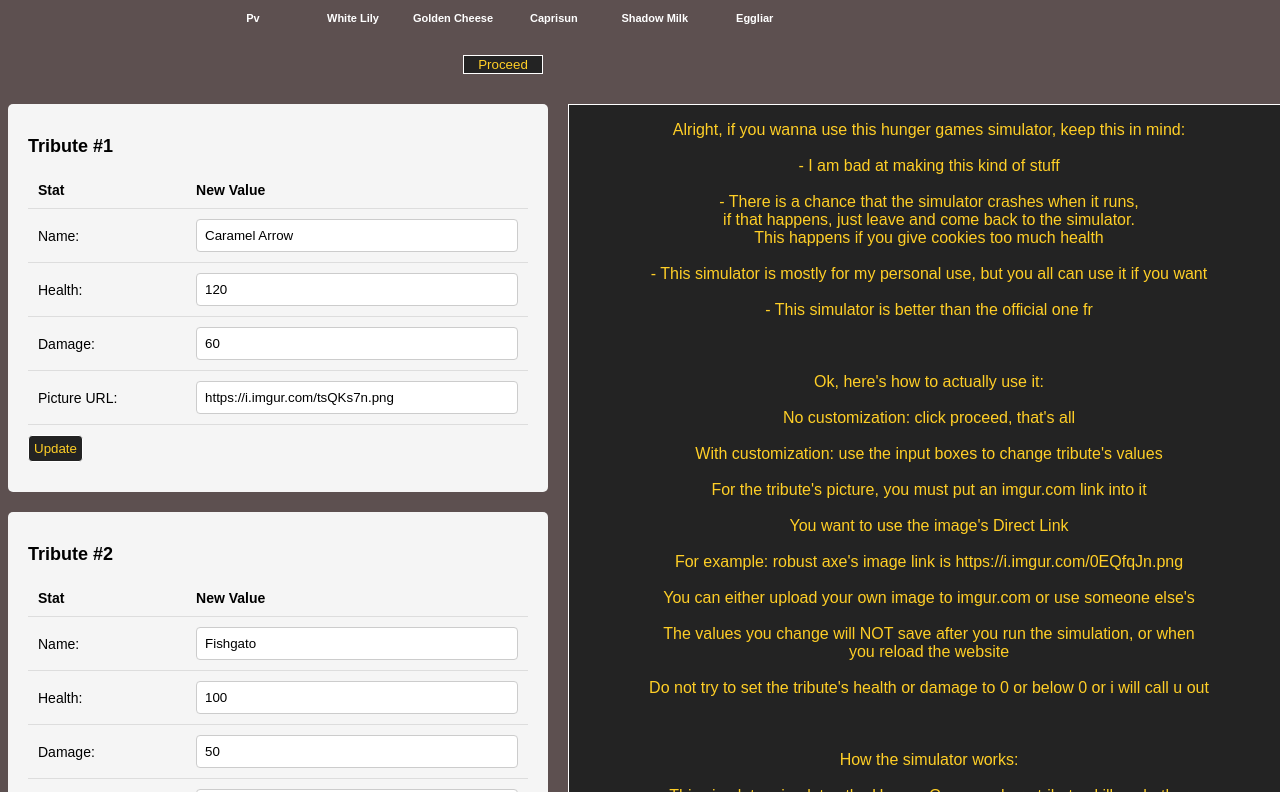
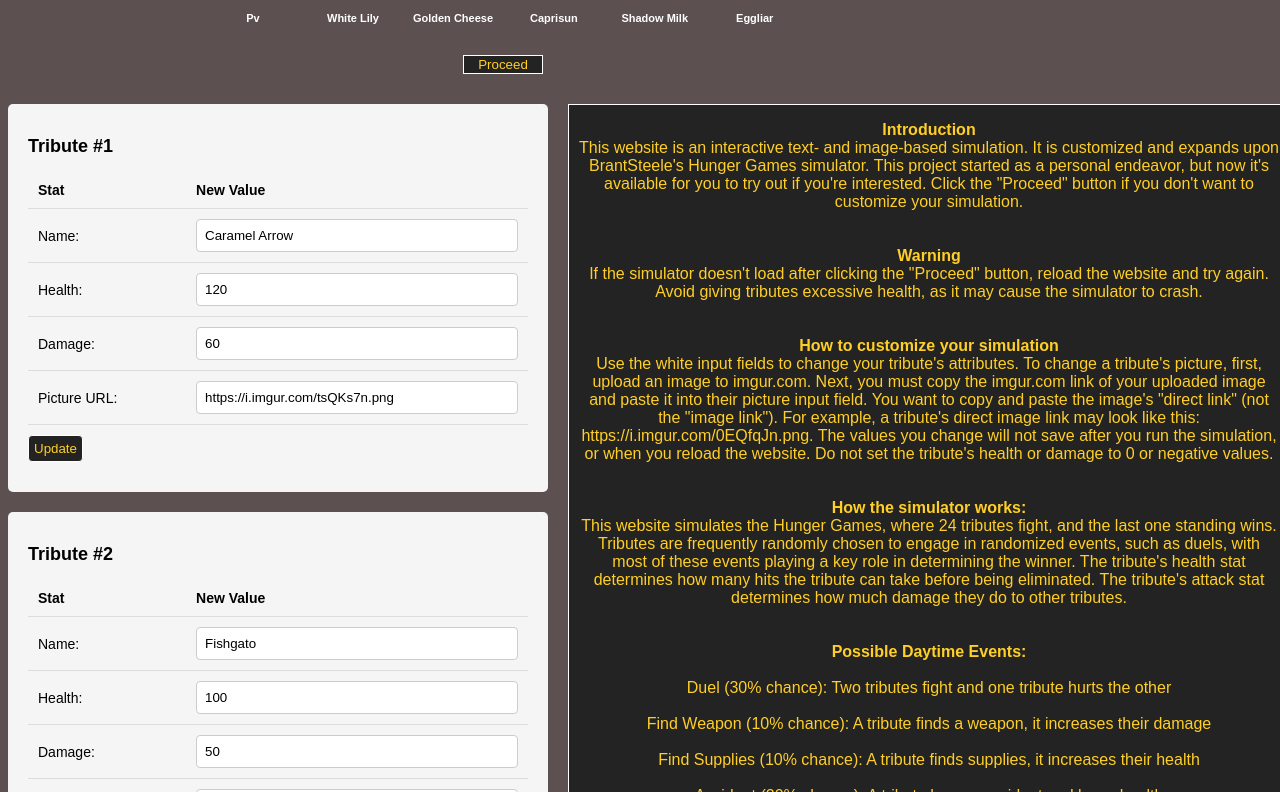
Before and after one commit to cherroh/CrkHungerGames-Professional, a React (Vite) app: page / in a window 1280 px wide. Shown: the part 728-1520 px from the top of the page. Built offline with nearby package versions, Linux system fonts and the light colour scheme; the HTML template or start-up script is replaced by a standard one.

Commit message:
update website tutorial

```diff
--- a/src/App.tsx
+++ b/src/App.tsx
@@ -38,85 +38,55 @@ function App(): React.ReactElement {
       {phase === 'reaping' && <button onClick={beginSimulation} className="proceed-button">Proceed</button>}
       {phase === 'reaping' && (
         <div className="info-box">
-          <p> {/*this long wall of text is the description of the website, it teaches them how to use it, it also displays extra information*/}
-            Alright, if you wanna use this hunger games simulator, keep this in mind:<br />
-            <br />
-            - I am bad at making this kind of stuff<br />
-            <br />
-            - There is a chance that the simulator crashes when it runs,<br />
-            if that happens, just leave and come back to the simulator.<br />
-            This happens if you give cookies too much health<br />
-            <br />
-            - This simulator is mostly for my personal use, but you all can use it if you want<br />
-            <br />
-            - This simulator is better than the official one fr<br />
+          <p> {/*this teaches the user how to use the website*/}
+            <b>Introduction</b><br />
+            This website is an interactive text- and image-based simulation. It is customized and expands upon BrantSteele's Hunger Games simulator.
+            This project started as a personal endeavor, but now it's available for you to try out if you're interested.
+            Click the "Proceed" button if you don't want to customize your simulation.<br />
             <br />
             <br />
-            <br />
-            Ok, here's how to actually use it: <br />
-            <br />
-            No customization: click proceed, that's all<br />
-            <br />
-            With customization: use the input boxes to change tribute's values<br />
-            <br />
-            For the tribute's picture, you must put an imgur.com link into it<br />
-            <br />
-            You want to use the image's Direct Link<br />
-            <br />
-            For example: robust axe's image link is https://i.imgur.com/0EQfqJn.png<br />
-            <br />
-            You can either upload your own image to imgur.com or use someone else's<br />
-            <br />
-            The values you change will NOT save after you run the simulation, or when<br />
-            you reload the website<br />
-            <br />
-            Do not try to set the tribute's health or damage to 0 or below 0 or i will call u out<br />
+            <b>Warning</b><br />
+            If the simulator doesn't load after clicking the "Proceed" button, reload the website and try again.
+            Avoid giving tributes excessive health, as it may cause the simulator to crash. <br />
             <br />
             <br />
-            <br />
-            How the simulator works:<br />
-            <br />
-            This simulator simulates the Hunger Games, where tributes kill eachother<br />
-            <br />
-            The last tribute standing wins<br />
-            <br />
-            The tribute's health stat determines how many hits the tribute can take<br />
-            <br />
-            It also determines how many accidents the tribute can get into before dying<br />
-            <br />
-            The tribute's attack stat determines how much damage they do to other tributes<br />
-            <br />
-            Tributes participate in events (like fights) very often, and most of these events<br />
-            DO have an impact on the simulation<br />
-            <br />
-            The tributes that participate in events are chosen randomly<br />
+            <b>How to customize your simulation</b><br />
+            Use the white input fields to change your tribute's attributes.
+            To change a tribute's picture, first, upload an image to imgur.com.
+            Next, you must copy the imgur.com link of your uploaded image and paste it into their picture input field.
+            You want to copy and paste the image's "direct link" (not the "image link").
+            For example, a tribute's direct image link may look like this: https://i.imgur.com/0EQfqJn.png.
+            The values you change will not save after you run the simulation, or when you reload the website.
+            Do not set the tribute's health or damage to 0 or negative values.<br />
             <br />
             <br />
+            <b>How the simulator works:</b><br />
+            This website simulates the Hunger Games, where 24 tributes fight, and the last one standing wins.
+            Tributes are frequently randomly chosen to engage in randomized events, such as duels, with most of these events playing a key role in determining the winner.
+            The tribute's health stat determines how many hits the tribute can take before being eliminated.
+            The tribute's attack stat determines how much damage they do to other tributes.<br />
             <br />
-            Possible Events (Daytime):<br />
             <br />
-            Duel (30% chance): Two tributes fight, one tribute hurts the other, they might or<br />
-            might not kill them<br />
+            <b>Possible Daytime Events:</b><br />
+            <br />
+            Duel (30% chance): Two tributes fight and one tribute hurts the other<br />
             <br />
             Find Weapon (10% chance): A tribute finds a weapon, it increases their damage<br />
             <br />
             Find Supplies (10% chance): A tribute finds supplies, it increases their health<br />
             <br />
-            Taunt (10% chance): One tribute taunts another tribute, this does absolutely nothing<br />
-            but its good for my videos<br />
+            Accident (20% chance): A tribute has an accident and loses health<br />
             <br />
-            Accident (20% chance): A tribute gets in an accident and hurts themself, they might die<br />
+            Steal (10% chance): A tribute steals from another tribute's belongings, lowering the victim's damage<br />
             <br />
-            Steal (10% chance): A tribute steals from another tribute's belongings, lowering their damage<br />
+            Taunt (10% chance): One tribute taunts another tribute, but doesn't impact the outcome of the simulation<br />
             <br />
-            Events that do nothing (10% chance): A tribute does something that has no impact on the simulation.<br />
-            Hey it makes things more realistic alright?<br />
+            Events that do nothing (10% chance): Neutral events that don't impact the outcome of the simulation<br />
             <br />
             <br />
+            <b>Possible Nighttime Events:</b><br />
             <br />
-            Possible Events (Nighttime):<br />
-            <br />
-            Sleep (10% chance): These are mostly nightmares, which makes things more realistic<br />
+            Sleep (10% chance): Tributes must sleep<br />
             <br />
             Duel (25% chance)<br />
             <br />
@@ -124,22 +94,22 @@ function App(): React.ReactElement {
             <br />
             Find Supplies (5% chance)<br />
             <br />
-            Taunt (10% chance)<br />
-            <br />
             Accident (15% chance)<br />
             <br />
             Steal (20% chance)<br />
             <br />
+            Taunt (10% chance)<br />
+            <br />
             Events that do nothing (10% chance)<br />
             <br />
             <br />
+            <b>Possible Bloodbath/Feast Events:</b><br />
             <br />
-            Possible Events (Bloodbath/Feast):<br />
+            Each tribute will experience one of these outcomes.
+            The bloodbath occurs once at the beginning of the simulation, just like in the Hunger Games.
+            After the bloodbath, feasts occur about every 3 days.<br />
             <br />
-            Every single tribute will have one of these outcomes, if they don't die before it happens.<br />
-            Feasts occur about every 3 days<br />
-            <br />
-            Run Away (50% chance): The tribute escapes the event safely<br />
+            Run Away (50% chance): The tribute successfully escapes the event<br />
             <br />
             Find Supplies (16.6% chance)<br />
             <br />
@@ -148,13 +118,10 @@ function App(): React.ReactElement {
             Duel (16.6% chance)<br />
             <br />
             <br />
+            <b>Possible Events During The Final Showdown:</b><br />
             <br />
-            A Final Showdown occurs when there are only two tributes left<br />
-            <br />
-            During the final showdown, damage is halved, to make things more dramatic<br />
-            <br />
-            Possible Events (Final Showdown)<br />
-            <br />
+            The final showdown begins when there are only two tributes left.
+            During the final showdown, damage is halved to heighten the drama.<br />
             <br />
             Duel (70% chance)<br />
             <br />
@@ -163,20 +130,14 @@ function App(): React.ReactElement {
             Taunt (15% chance)<br />
             <br />
             <br />
-            <br />
-            At the moment, all these probabilities aren't changeable<br />
+            Currently, all probabilities are unchangeable, but this may change in the future.<br />
             <br />
             <br />
-            <br />
-            Some extra information:<br />
+            <b>Credits:</b><br />
             <br />
             Original Simulator: <a href="https://brantsteele.net/hungergames/disclaimer.php">https://brantsteele.net/hungergames/disclaimer.php</a><br />
             <br />
             Author: cherrow<br />
-            <br />
-            <br />
-            <br />
-            Well that was a long wall of text
           </p>
         </div>
       )}
```
